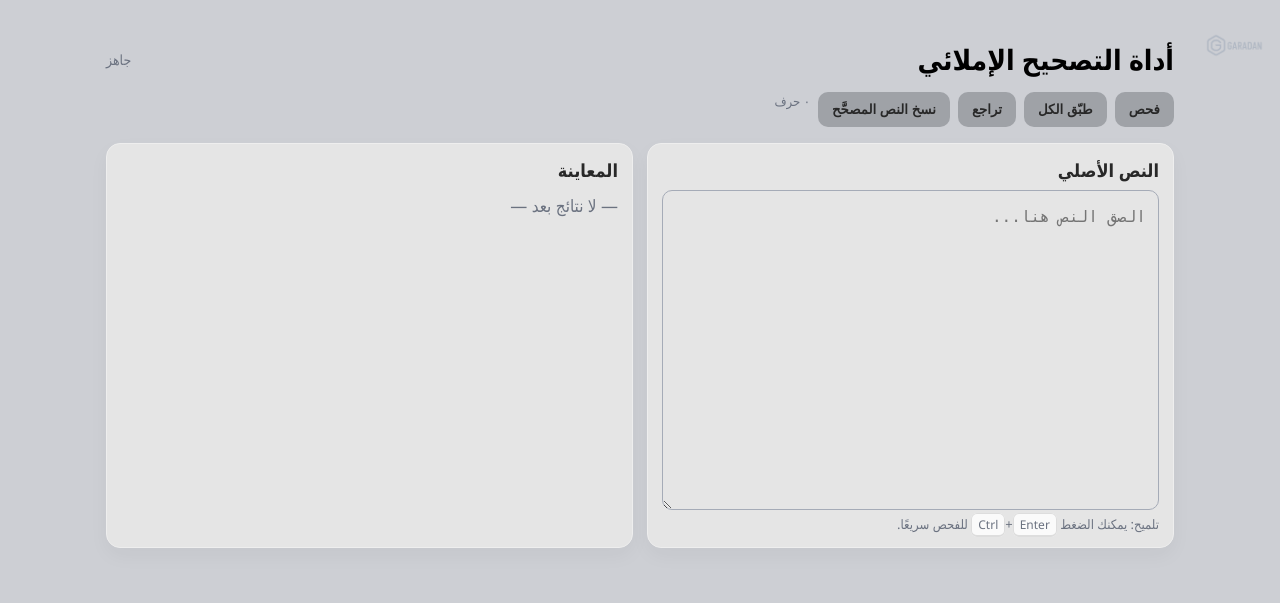
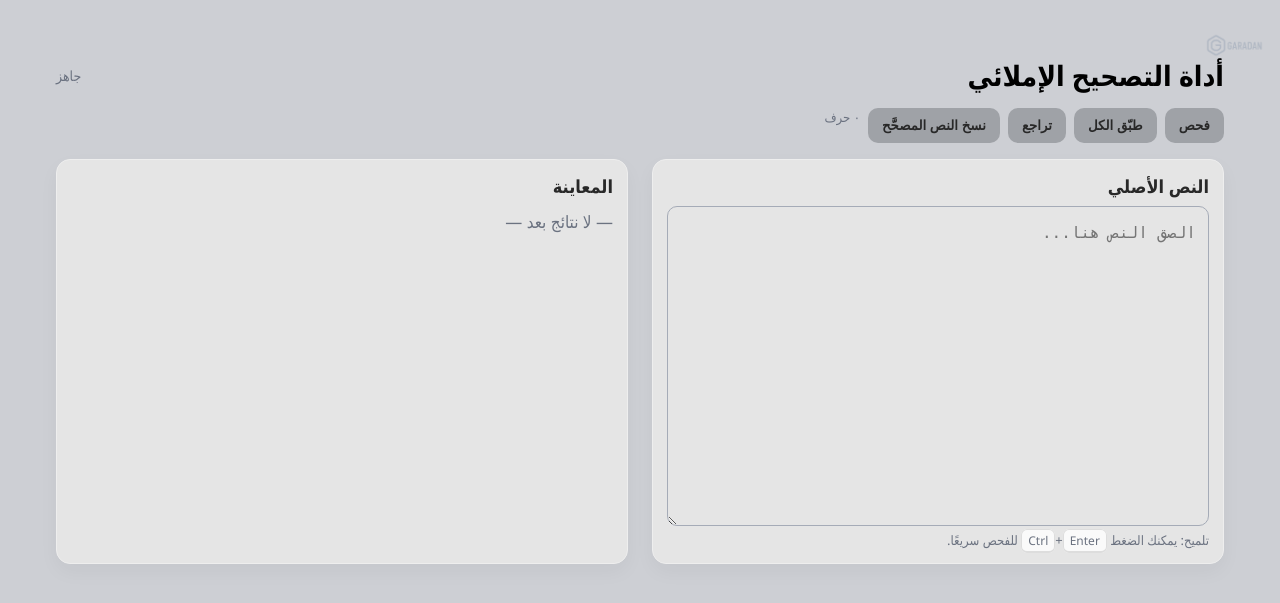
Before and after one commit to mohammedga/spelling-correcter, a Flask app: page / in a window 1280 px wide. Shown: the top 603 px of the page. Run offline with Flask 3, Linux system fonts and the light colour scheme.

Commit message:
Update index.html

```diff
--- a/templates/index.html
+++ b/templates/index.html
@@ -21,11 +21,12 @@
 
   /* الحاوية الآن لا تتجاوز عرض الشاشة */
   .container{
-    width:100%;
-    max-width:1100px;
-    margin:24px auto;
-    padding:clamp(12px,3vw,16px);
+    width:95%;
+    max-width:1400px; /* كان 1100px فقط */
+    margin:32px auto;
+    padding:clamp(12px,2vw,24px);
   }
+
 
   .header{display:flex; align-items:center; gap:12px; margin-bottom:14px}
   h1{margin:0; font-size:28px; font-weight:800}
@@ -43,8 +44,17 @@
   .controls button{ flex:1 1 140px }
   @media (min-width:640px){ .controls button{ flex:0 0 auto } }
 
-  .grid{display:grid; grid-template-columns:1fr; gap:14px}
-  @media (min-width:980px){ .grid{grid-template-columns:1fr 1fr} }
+  .grid{
+    display:grid;
+    grid-template-columns:1fr;
+    gap:24px;                   /* توسيع الفجوة قليلاً */
+}
+@media (min-width:900px){
+    .grid{
+        grid-template-columns:1fr 1fr; /* صفّين جنب بعض */
+    }
+}
+
 
   /* دمج تعريف .card مع الحفاظ على ألوانك */
   .card{
```
